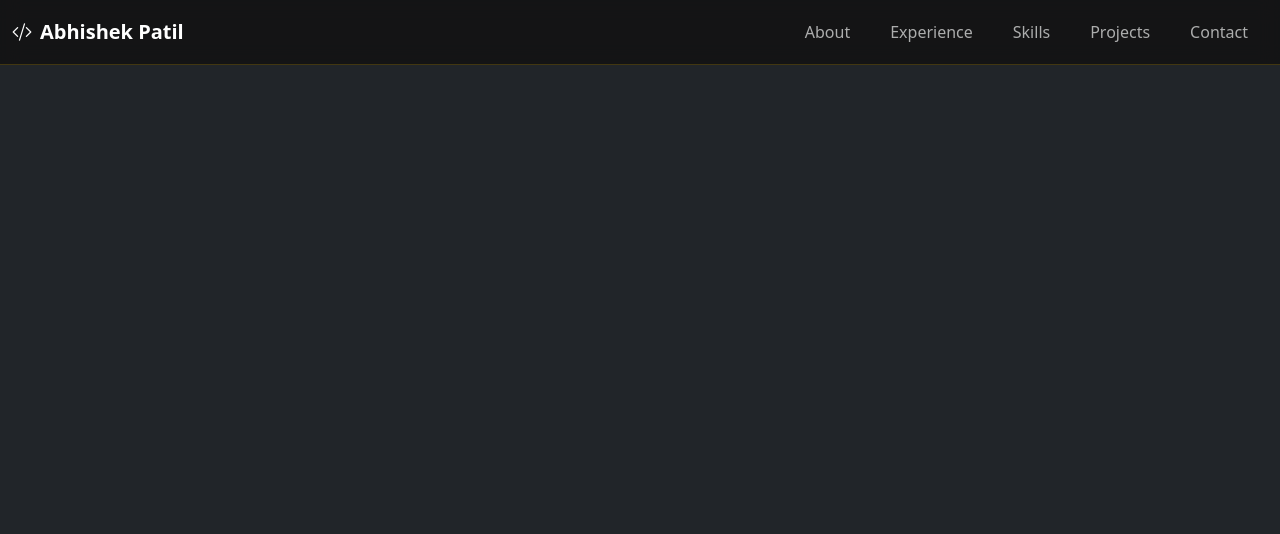
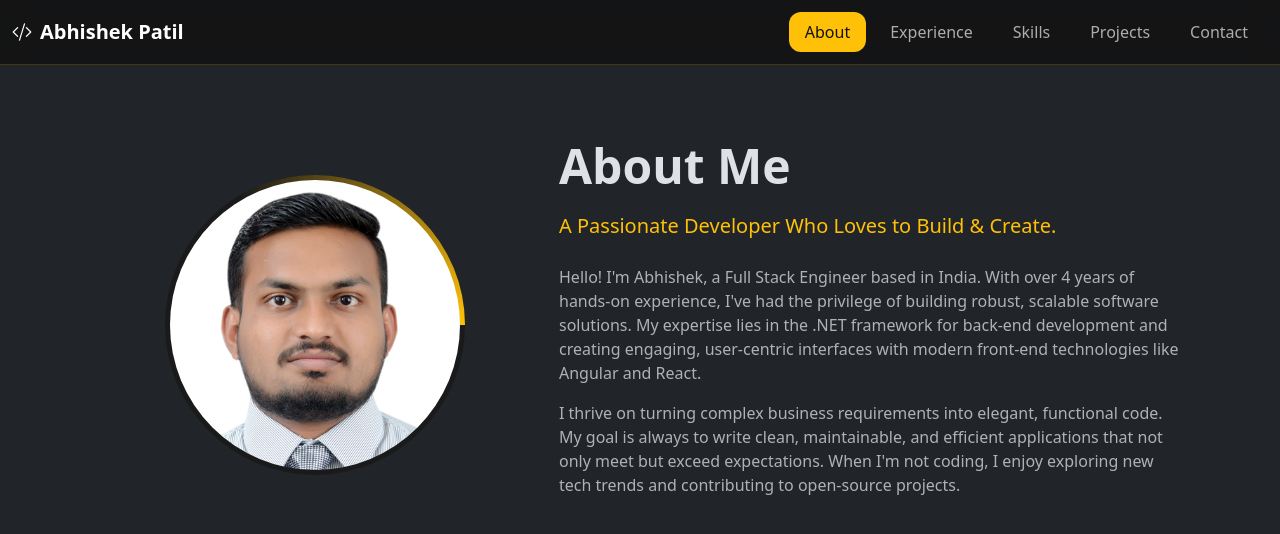
Before and after one commit to TheCoderAbhishek/portfolio, an Angular app: page /about in a window 1280 px wide. Before the commit this address led to /. Shown: the top 534 px of the page. Built offline with nearby package versions, Linux system fonts and the light colour scheme.

Commit message:
Design and implement About component for the portfolio.

```diff
--- a/src/app/app.routes.ts
+++ b/src/app/app.routes.ts
@@ -1,10 +1,11 @@
 import { Routes } from '@angular/router';
 import { Home } from './pages/home/home';
+import { About } from './pages/about/about';
 
 export const routes: Routes = [
   // When the user is at the base URL, show the HomeComponent
   { path: '', component: Home, pathMatch: 'full' },
-
+  { path: 'about', component: About },
   // You can add other routes here later
   // { path: 'about', component: AboutComponent },
   // { path: 'projects', component: ProjectsComponent },
--- /dev/null
+++ b/src/app/pages/about/about.html
@@ -0,0 +1,36 @@
+<div class="container py-5">
+  <div class="row gy-5 align-items-center">
+    <!-- Left Column: Profile Photo with Animated Border -->
+    <div class="col-lg-5 d-flex justify-content-center">
+      <div class="animated-border-box">
+        <img
+          src="assets/images/about.jpg"
+          alt="Abhishek Patil"
+          class="img-fluid rounded-circle"
+        />
+      </div>
+    </div>
+
+    <!-- Right Column: Text Content -->
+    <div class="col-lg-7">
+      <h2 class="display-5 fw-bold mb-3">About Me</h2>
+      <p class="lead text-warning mb-4">
+        A Passionate Developer Who Loves to Build & Create.
+      </p>
+      <p class="text-body-secondary">
+        Hello! I'm Abhishek, a Full Stack Engineer based in India. With over 4
+        years of hands-on experience, I've had the privilege of building robust,
+        scalable software solutions. My expertise lies in the .NET framework for
+        back-end development and creating engaging, user-centric interfaces with
+        modern front-end technologies like Angular and React.
+      </p>
+      <p class="text-body-secondary">
+        I thrive on turning complex business requirements into elegant,
+        functional code. My goal is always to write clean, maintainable, and
+        efficient applications that not only meet but exceed expectations. When
+        I'm not coding, I enjoy exploring new tech trends and contributing to
+        open-source projects.
+      </p>
+    </div>
+  </div>
+</div>
--- /dev/null
+++ b/src/app/pages/about/about.scss
@@ -0,0 +1,55 @@
+// Define the animation for the gradient border
+@keyframes rotate-gradient {
+  0% {
+    transform: rotate(0deg);
+  }
+  100% {
+    transform: rotate(360deg);
+  }
+}
+
+// Container for the image with the animated border
+.animated-border-box {
+  position: relative;
+  width: 300px;
+  height: 300px;
+  background-color: #1a1a1a; // A slightly lighter dark color
+  border-radius: 50%;
+  overflow: hidden;
+  display: flex;
+  align-items: center;
+  justify-content: center;
+  padding: 5px; // Creates space between the border and the image
+
+  // The pseudo-element that creates the rotating gradient
+  &::before {
+    content: "";
+    position: absolute;
+    width: 200%;
+    height: 200%;
+    background: conic-gradient(
+      transparent,
+      transparent,
+      transparent,
+      var(--bs-warning) // The yellow color from your theme
+    );
+    animation: rotate-gradient 4s linear infinite;
+  }
+
+  // The actual image sits above the border
+  img {
+    position: relative;
+    z-index: 1;
+    width: 100%;
+    height: 100%;
+    object-fit: cover;
+  }
+}
+
+// Responsive adjustments for smaller screens
+@media (max-width: 991.98px) {
+  .animated-border-box {
+    width: 220px;
+    height: 220px;
+  }
+}
```
Also changed, not shown: src/app/pages/about/about.ts (added, +11 -0 lines), src/assets/images/about.jpg (added), 1 other file (tests, documents, lock files or other folders).
